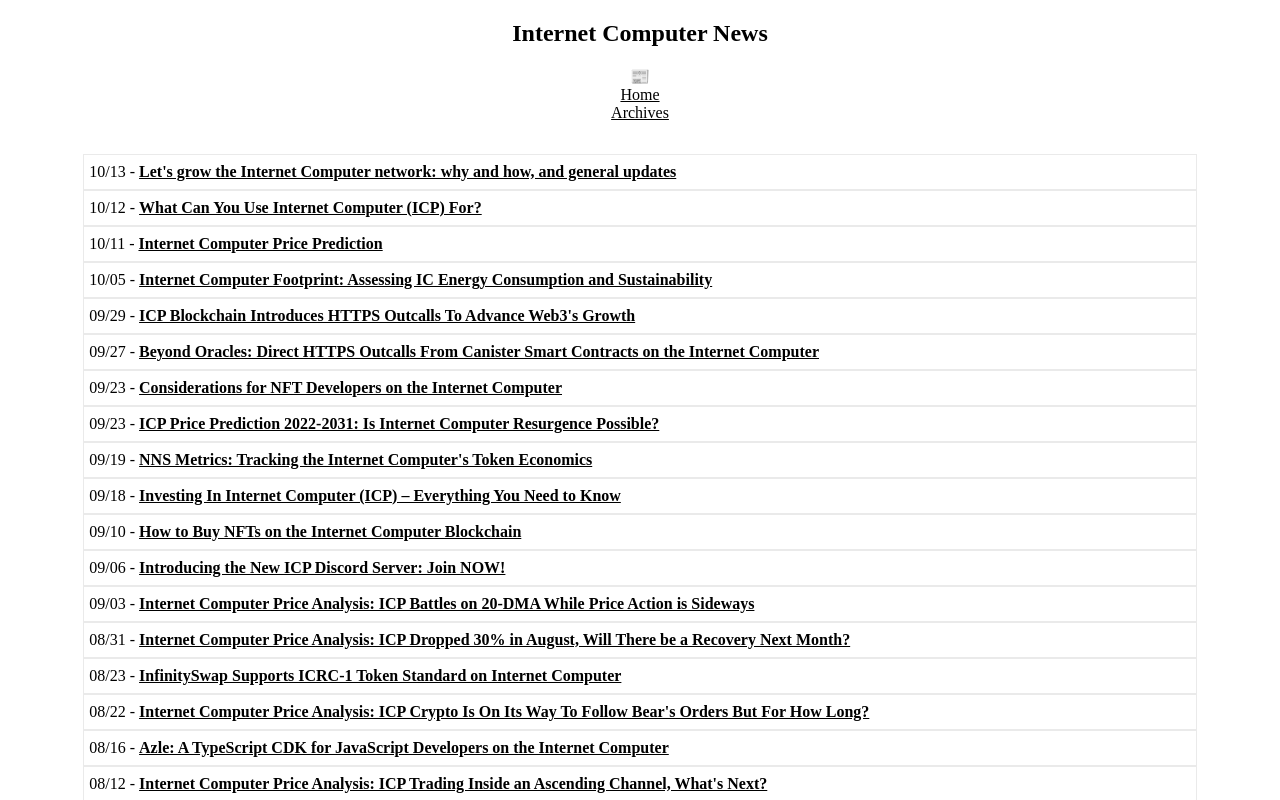
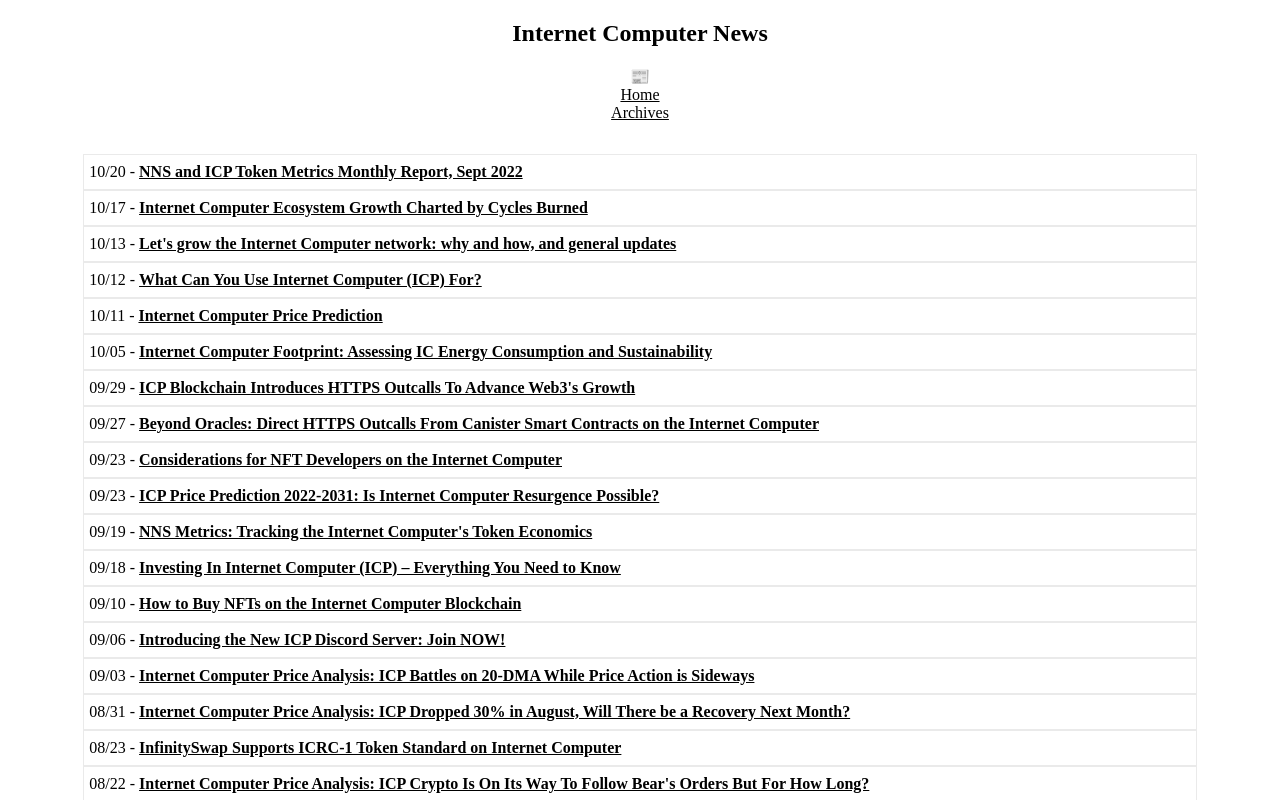
Before and after one commit to rjlucasm/ictoday, a Next.js app: page /news/2022 in a window 1280 px wide. Shown: the top 800 px of the page. Built offline with nearby package versions, Linux system fonts and the light colour scheme.

Commit message:
News 10/20

```diff
--- a/pages/news/2022.js
+++ b/pages/news/2022.js
@@ -19,6 +19,12 @@ export default function News22() {
             <Link href="/archive"><a style={{ color: 'inherit' }}>Archives</a></Link>
 
             <div className="pagesgrid">
+            <div className="pagescard">10/20 -&nbsp;
+                <a href="https://medium.com/dfinity/nns-and-icp-token-metrics-monthly-report-sept-2022-d288e9ed3277" target="_blank" rel="noopener noreferrer">NNS and ICP Token Metrics Monthly Report, Sept 2022</a>
+            </div>
+            <div className="pagescard">10/17 -&nbsp;
+                <a href="https://medium.com/dfinity/internet-computer-ecosystem-growth-charted-by-cycles-burned-73188905cdcd" target="_blank" rel="noopener noreferrer">Internet Computer Ecosystem Growth Charted by Cycles Burned</a>
+            </div>
             <div className="pagescard">10/13 -&nbsp;
                 <a href="https://medium.com/dfinity/lets-grow-the-internet-computer-network-why-and-how-and-general-updates-1c8d0770a299" target="_blank" rel="noopener noreferrer">Let&apos;s grow the Internet Computer network: why and how, and general updates</a>
             </div>
```
